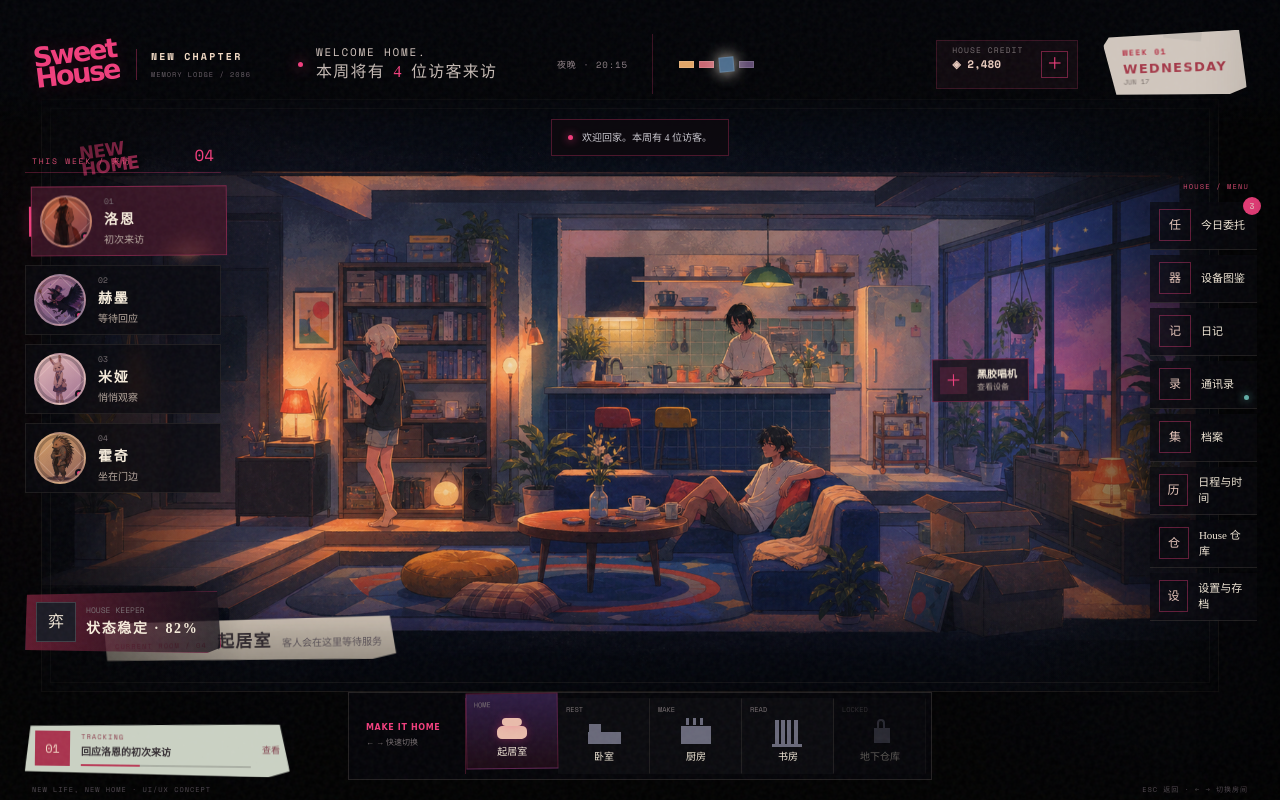
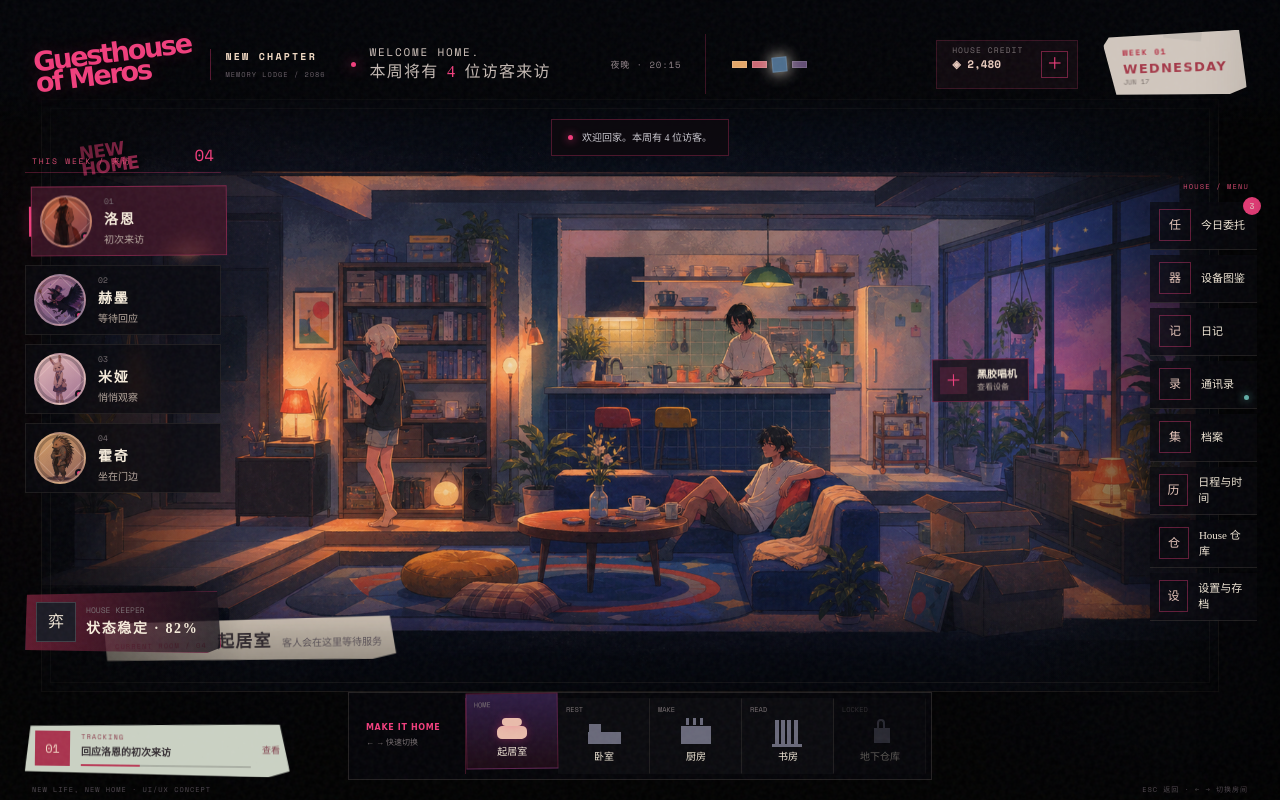
Before and after one commit to CsOHQAQ/2026MasterHouse, a Next.js app: page / in a window 1280 px wide. Built offline with nearby package versions, Linux system fonts and the light colour scheme.

Commit message:
Rename site to Guesthouse of Meros

```diff
--- a/app/layout.tsx
+++ b/app/layout.tsx
@@ -15,19 +15,19 @@ const mono = Space_Mono({
 });
 
 export const metadata: Metadata = {
-  title: "Sweet House · 局外系统 Demo",
-  description: "访客经营叙事游戏的 House 局外 UI/UX 交互原型。",
+  title: "Guesthouse of Meros · 局外系统 Demo",
+  description: "访客经营叙事游戏 Guesthouse of Meros 的局外 UI/UX 交互原型。",
   metadataBase: new URL("https://sweet-house-meta-demo.fanncai888.chatgpt.site"),
   openGraph: {
-    title: "Sweet House · New Life, New Home",
-    description: "手绘叙事经营游戏的访客到访与 House 局外 UI/UX 原型。",
-    images: [{ url: "/og-v2.png", width: 1680, height: 945, alt: "四位动物访客抵达 Sweet House" }],
+    title: "Guesthouse of Meros · New Life, New Home",
+    description: "手绘叙事经营游戏的访客到访与 Guesthouse 局外 UI/UX 原型。",
+    images: [{ url: "/og-meros.png", width: 1680, height: 945, alt: "四位动物访客抵达 Guesthouse of Meros" }],
   },
   twitter: {
     card: "summary_large_image",
-    title: "Sweet House · New Life, New Home",
-    description: "手绘叙事经营游戏的访客到访与 House 局外 UI/UX 原型。",
-    images: ["/og-v2.png"],
+    title: "Guesthouse of Meros · New Life, New Home",
+    description: "手绘叙事经营游戏的访客到访与 Guesthouse 局外 UI/UX 原型。",
+    images: ["/og-meros.png"],
   },
 };
 
--- a/app/page.tsx
+++ b/app/page.tsx
@@ -368,7 +368,7 @@ export default function Home() {
       <div className="ambient-orb orb-one" /><div className="ambient-orb orb-two" />
 
       <header className="top-hud">
-        <button className="brand-lockup" onClick={() => { setPanel(null); notify("已回到 House 主界面"); }}><span>Sweet<br />House</span><div><b>NEW CHAPTER</b><small>MEMORY LODGE / 2086</small></div></button>
+        <button className="brand-lockup" onClick={() => { setPanel(null); notify("已回到 Guesthouse 主界面"); }}><span>Guesthouse<br />of Meros</span><div><b>NEW CHAPTER</b><small>MEMORY LODGE / 2086</small></div></button>
         <button className="time-card" onClick={() => openPanel("calendar")}><span className="live-dot" /><div><small>WELCOME HOME.</small><strong>本周将有 <mark>4</mark> 位访客来访</strong></div><em>{phases[phase].name} · {phases[phase].time}</em></button>
         <div className="phase-switch" aria-label="切换时间氛围">{phases.map((item, index) => <button aria-label={item.name} className={phase === index ? "selected" : ""} key={item.code} onClick={() => { setPhase(index); notify(`时间氛围切换为${item.name}`); }}><span /></button>)}</div>
         <button className="currency" onClick={() => openPanel("market")}><small>HOUSE CREDIT</small><strong>◈ 2,480</strong><span>＋</span></button>
@@ -382,7 +382,7 @@ export default function Home() {
       </aside>
 
       <section className="house-stage" aria-label="House 场景">
-        <img className="scene-art" src="/house-hub-v2.png" alt="手绘风格的 Sweet House 暮色室内，访客在书架、厨房与沙发旁活动" draggable="false" />
+        <img className="scene-art" src="/house-hub-v2.png" alt="手绘风格的 Guesthouse of Meros 暮色室内，访客在书架、厨房与沙发旁活动" draggable="false" />
         <div className="scene-wash" />
         <span className="art-sticker">NEW<br />HOME</span>
         <button className="stage-hotspot hotspot-device" onClick={() => openPanel("device")}><span>＋</span><div><b>{room === "kitchen" ? "手冲咖啡台" : room === "study" ? "旧书检索机" : "黑胶唱机"}</b><small>查看设备</small></div></button>
@@ -407,7 +407,7 @@ export default function Home() {
       </aside>
 
       {dialogue && <div className="dialogue-layer has-visitor-scene">
-        <img className="visitor-scene" src="/house-hub-v2.png" alt={`${guest.name}到访 Sweet House`} draggable="false" />
+        <img className="visitor-scene" src="/house-hub-v2.png" alt={`${guest.name}到访 Guesthouse of Meros`} draggable="false" />
         <div className="visitor-scene-vignette" />
         <button className="dialogue-close" onClick={() => setDialogue(false)}>ESC · 结束交谈</button>
         <div className={`visitor-character-card ${guest.color}`}><img src={guest.art} alt={`${guest.name}角色概念图`} /><span>VISITOR / {guest.weekday}</span></div>
```
Also changed, not shown: 1 other file (tests, documents, lock files or other folders).
